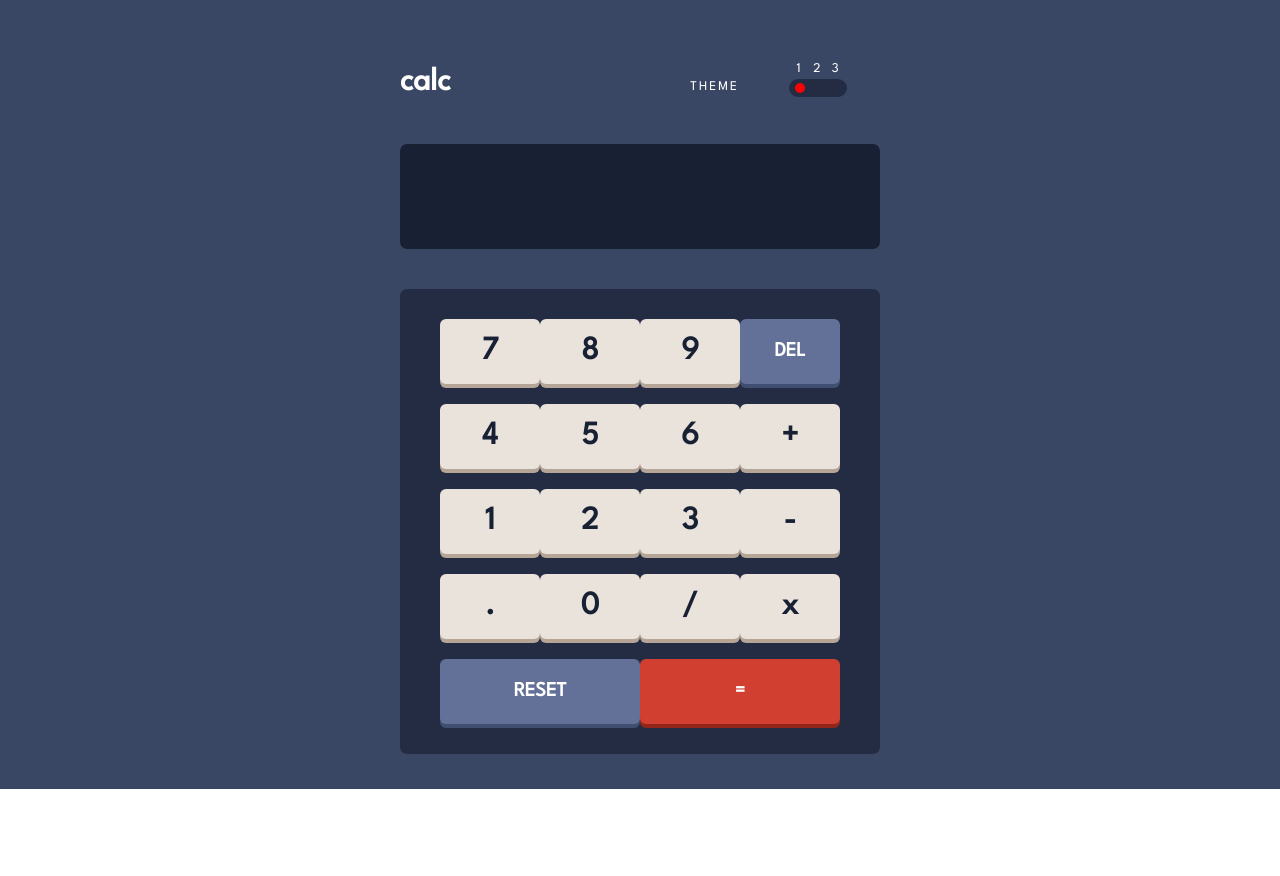
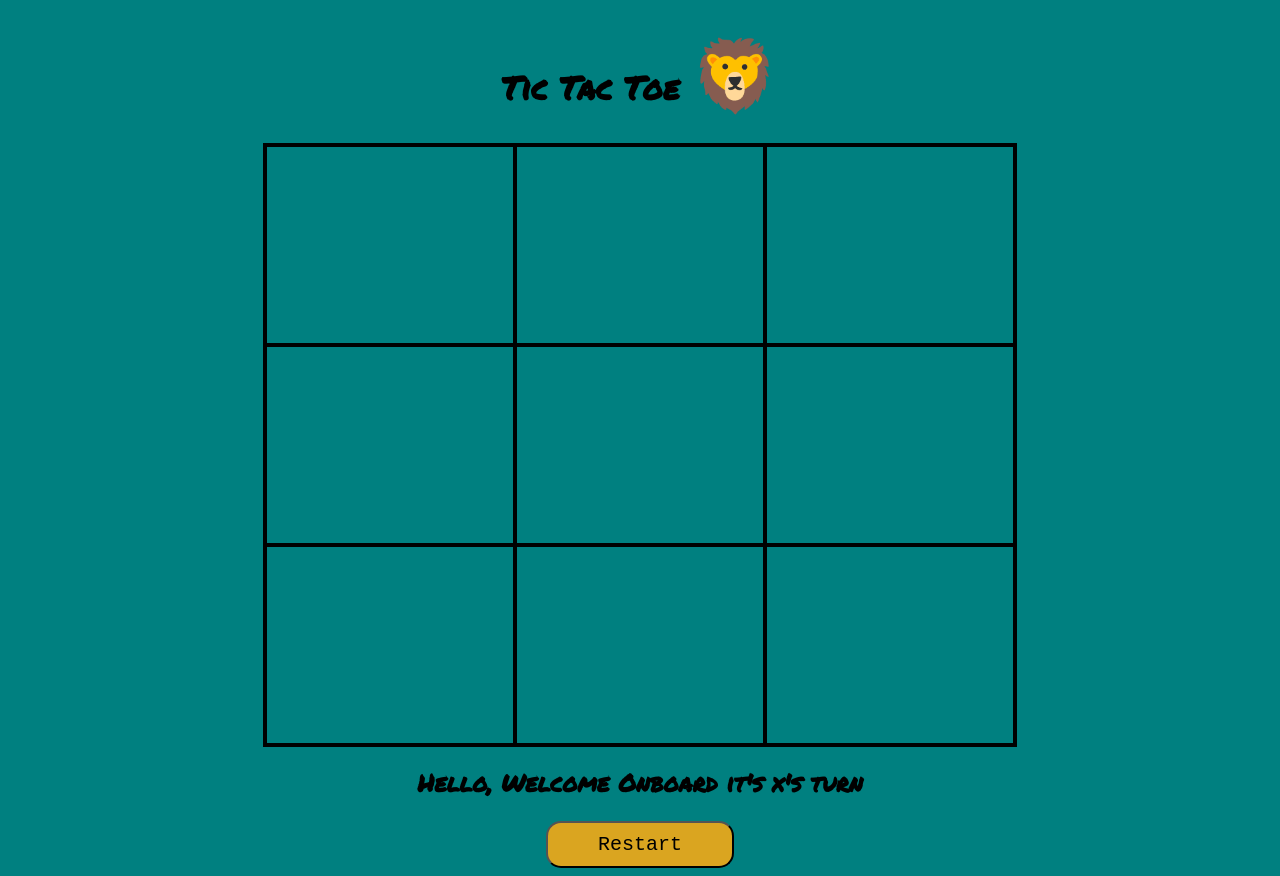
Before and after one commit to Kosisochii/CalculatorProject, a plain HTML site: page index.html in a window 1280 px wide. Before the commit the page ends 800 px from the top, so only its background shows below. Drawn offline with Linux system fonts and the light colour scheme.

Commit message:
Add files via upload

```diff
--- /dev/null
+++ b/file.js
@@ -0,0 +1,95 @@
+const cells = document.querySelectorAll(".cell");
+const statusText = document.querySelector("#statusText");
+const restartBtn = document.querySelector("#restartBtn");
+const emoji = "\uD83D\uDE00";
+const winConditions = [
+    [0, 1, 2],
+    [3, 4, 5],
+    [6, 7, 8],
+    [0, 3, 6],
+    [1, 4, 7],
+    [2, 5, 8],
+    [0, 4, 8],
+    [2, 4, 6]
+];
+
+let options = ["", "", "", "", "", "", "", "", ""];
+
+let currentPlayer = "x";
+let running = true;
+
+initializeGame();
+
+function initializeGame() {
+       cells.forEach(cell => cell.addEventListener("click", cellClicked));
+       restartBtn.addEventListener("click", restartGame);
+       statusText.textContent = ` Hello,  Welcome Onboard it's ${currentPlayer}'s turn`;
+}
+
+
+function cellClicked() {
+       const cellIndex = this.getAttribute("cellIndex");
+
+       if(options[cellIndex] != "" || !running) {
+           return;
+       }
+
+       updateCell(this, cellIndex);
+    //    changePlayer();
+       checkWinner();
+}
+
+function updateCell(cell, index) {
+    options[index] = currentPlayer;
+    cell.textContent = currentPlayer;
+}
+
+
+function changePlayer() {
+     currentPlayer = (currentPlayer == "x") ? "o" : "x";
+     statusText.textContent = `${currentPlayer}'s turn`;
+}
+
+
+function checkWinner() {
+      let roundWon = false;
+
+      for(let i = 0; i < winConditions.length; i++) {
+        const condition = winConditions[i];
+        const cellA = options[condition[0]];
+        const cellB = options[condition[1]];
+        const cellC = options[condition[2]];
+
+        console.log('cella', cellA)
+
+        if(cellA == "" || cellB == "" || cellC == "") {
+            continue;
+        }
+        if (cellA == cellB && cellB == cellC) {
+            roundWon = true;
+            break;
+        }
+      }
+
+      if(roundWon) {
+        statusText.textContent = `${currentPlayer} wins! ${emoji}`;
+        running = false;
+      }
+
+      else if (!options.includes("")) {
+              statusText.textContent = `Draw!`;
+              running = false;
+      }
+      else {
+        changePlayer()
+    }
+}
+
+
+function restartGame() {
+   currentPlayer = "x";
+   options = ["", "", "", "", "", "", "", "", ""];
+   statusText.textContent = `${currentPlayer}'s turn`;
+   cells.forEach(cell => cell.textContent = "");
+   running = true;
+}
--- a/index.html
+++ b/index.html
@@ -4,80 +4,27 @@
     <meta charset="UTF-8">
     <meta http-equiv="X-UA-Compatible" content="IE=edge">
     <meta name="viewport" content="width=device-width, initial-scale=1.0">
-    <title>Calculator-app-main.</title>
-    <link rel="shortcut icon" href="image/favicon-32x32.png" type="image/x-icon">
-    <link rel="stylesheet" href="ball.css">
-    <link href='https://fonts.googleapis.com/css?family=League Spartan' rel='stylesheet'>
+    <title>My Tick Tack Toe Game.</title>
+    <link rel="stylesheet" href="style.css">
+    <link href='https://fonts.googleapis.com/css?family=Permanent Marker' rel='stylesheet'>
 </head>
 <body>
-    <div id="main-container">
-
-
-    <nav>
-            <h2 id="hside">calc</h2>
-            <div class="btn-side">
-                    <p id="thee" class="the">THEME</p>
-              <div id="toggle-container">
-                <div id="red-container">
-                    <div class="redButton"></div>
-                  </div>
-
-                  <div class="theme-change">
-
-                    <div id="oggle-txt1" class="toggle-txt" onclick="theme1()">1</div>
-                    <div id="oggle-txt2" class="toggle-txt" onclick="theme2()">2</div>
-                    <div id="oggle-txt3" class="toggle-txt" onclick="theme3()">3</div>
-                </div>
-
-
-            </div>
-
-            </div>
-    </nav>
-
-
-    <main>
-        <div>
-            <input type="text" id="input-side" name="display" readonly>
-        </div>
-
-    </main>
-
-    <section id="number-section">
-        <div class="num-container">
-            <div class="numerals" onclick="answer.value += '7'">7</div>
-            <div class="numerals" onclick="answer.value += '8'">8</div>
-            <div class="numerals" onclick="answer.value += '9'">9</div>
-            <div id="del" class="numerals del" onclick="answer.value = answer.value.toString().slice(0,-1)">DEL</div>
-        </div>
-
-        <div class="num-container middle">
-            <div class="numerals" onclick="answer.value += '4'">4</div>
-            <div class="numerals" onclick="answer.value += '5'">5</div>
-            <div class="numerals" onclick="answer.value += '6'">6</div>
-            <div class="numerals" onclick="answer.value += '+'">+</div>
-        </div>
-
-        <div class="num-container middle">
-            <div class="numerals" onclick="answer.value += '1'">1</div>
-            <div class="numerals" onclick="answer.value += '2'">2</div>
-            <div class="numerals" onclick="answer.value += '3'">3</div>
-            <div class="numerals" onclick="answer.value += '-'">-</div>
-        </div>
-
-        <div class="num-container middle">
-            <div class="numerals" onclick="answer.value += '.'">.</div>
-            <div class="numerals" onclick="answer.value += '0'">0</div>
-            <div class="numerals" onclick="answer.value += '/'">/</div>
-            <div class="numerals" onclick="answer.value += '*'">x</div>
-        </div>
-
-        <div class="num-container middle">
-            <div id="reset" class="numerals reset" onclick="answer.value = ''">RESET</div>
-            <div id="equal" class="numerals equal" onclick="answer.value = eval(answer.value)">=</div>
-        </div>
-    </section>
-
+<div id="gameContainer">
+    <h1>Tic Tac Toe <span style='font-size:70px;'>&#129409;</span></h1>
+    <div id="cellContainer">
+            <div cellIndex="0" class="cell"></div>
+            <div cellIndex="1" class="cell"></div>
+            <div cellIndex="2" class="cell"></div>
+            <div cellIndex="3" class="cell"></div>
+            <div cellIndex="4" class="cell"></div>
+            <div cellIndex="5" class="cell"></div>
+            <div cellIndex="6" class="cell"></div>
+            <div cellIndex="7" class="cell"></div>
+            <div cellIndex="8" class="cell"></div>
     </div>
-    <script src="cat.js"></script>
-</bod
+    <h2 id="statusText"></h2>
+    <button id="restartBtn">Restart</button>
+</div>
+<script src="file.js"></script>
+</body>
+</html>
--- /dev/null
+++ b/style.css
@@ -0,0 +1,43 @@
+body{
+    background-color: teal;
+}
+
+#gameContainer {
+    font-family: 'Permanent Marker', cursive;
+    text-align: center;
+}
+
+
+
+#cellContainer {
+    display: grid;
+    grid-template-columns: repeat(3,auto);
+    margin: auto;
+    width: 750px;
+}
+
+.cell {
+    width: 250px;
+    height: 200px;
+    border: 2px solid;
+    box-shadow: 0 0 0 2px;
+    line-height: 90px;
+    font-size: 170px;
+    cursor: pointer;
+    text-align: center;
+    box-sizing: border-box;
+    padding-top: 30px;
+}
+
+#restartBtn {
+    background-color: goldenrod;
+    padding: 10px 50px;
+    border-radius: 15px;
+    font-family: monospace;
+    font-size: 20px;
+}
+
+.winner {
+    background-color: red;
+    color: darkblue;
+}
```
